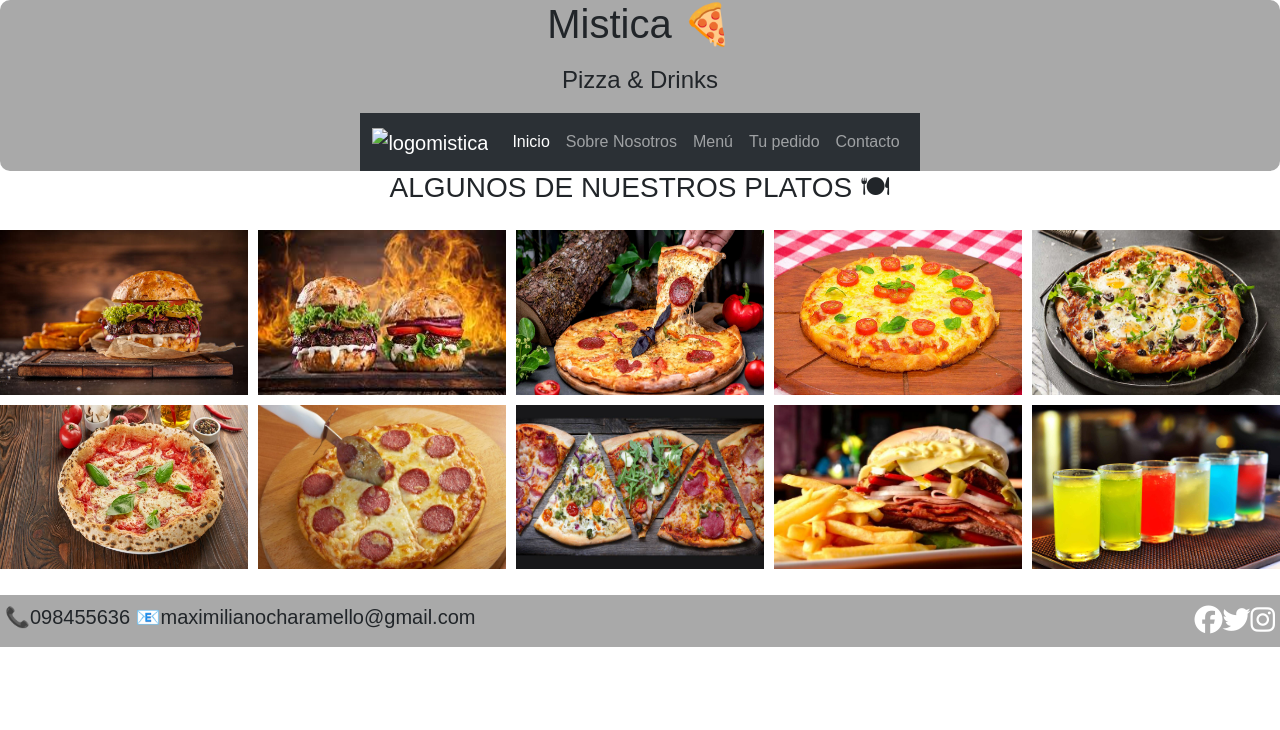
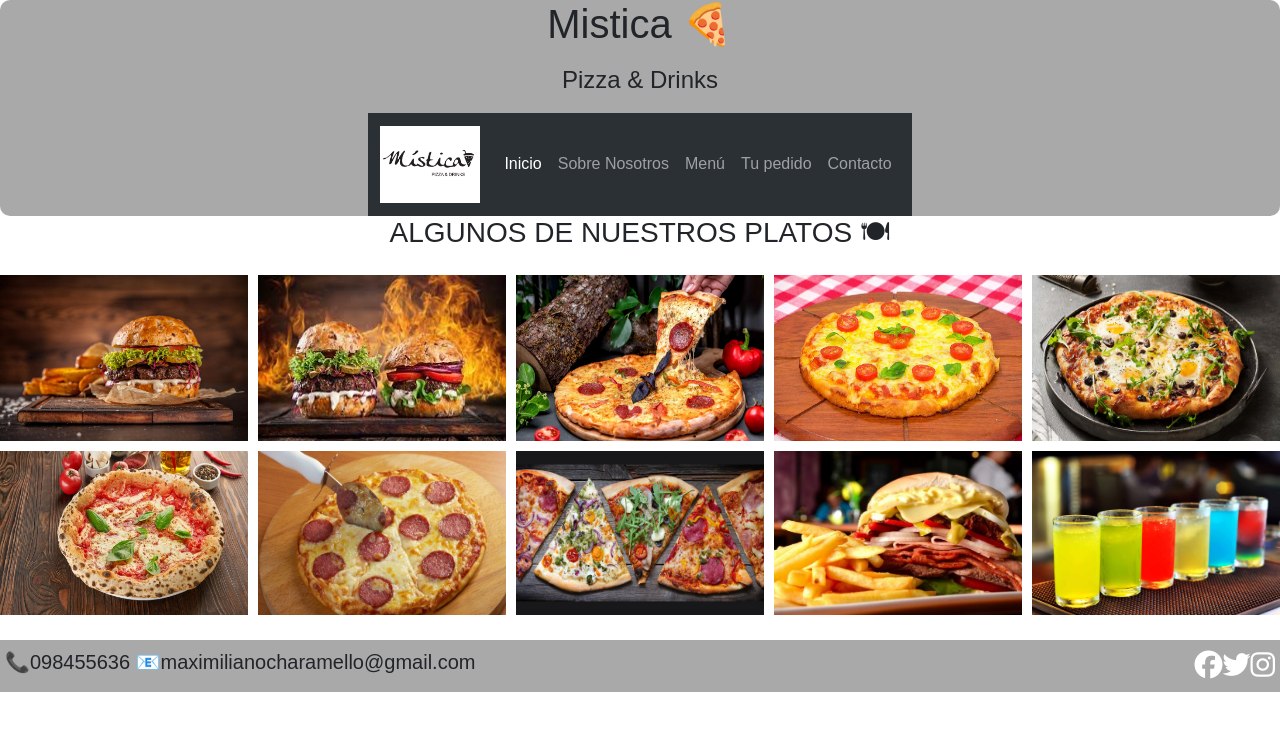
Before and after one commit to charamello11/Proyecto-Final-Maximiliano-Charamello, a website: page pages/menu.html in a window 1280 px wide. Drawn offline with nearby package versions, Linux system fonts and the light colour scheme; files that its build step writes are made by us from their sources; the site is published under a folder, as on GitHub Pages, so addresses that start at the root find nothing; a web font is replaced by a local one.

Commit message:
Preparando la 3era preentrega 3

```diff
--- a/pages/menu.html
+++ b/pages/menu.html
@@ -26,7 +26,7 @@
       <h4>Pizza & Drinks</h4>
       <nav class="navbar navbar-expand-lg bg-body-tertiary "navbar bg-dark data-bs-theme="dark" >
         <div class="container-fluid">
-          <a class="navbar-brand" href="../index.html"><img src="/images/logomistica.JPG" width="100px" alt="logomistica"></a>
+          <a class="navbar-brand" href="../index.html"><img src="../images/logomistica.JPG" width="100px" alt="logomistica"></a>
           <button class="navbar-toggler" type="button" data-bs-toggle="collapse" data-bs-target="#navbarNav" aria-controls="navbarNav" aria-expanded="false" aria-label="Toggle navigation">
             <span class="navbar-toggler-icon"></span>
           </button>
```
Also changed, not shown: index.html (+1 -1 lines), pages/opiniones.html (+1 -1 lines), pages/sobrenosotros.html (+1 -1 lines), pages/tupedido.html (+1 -1 lines).
